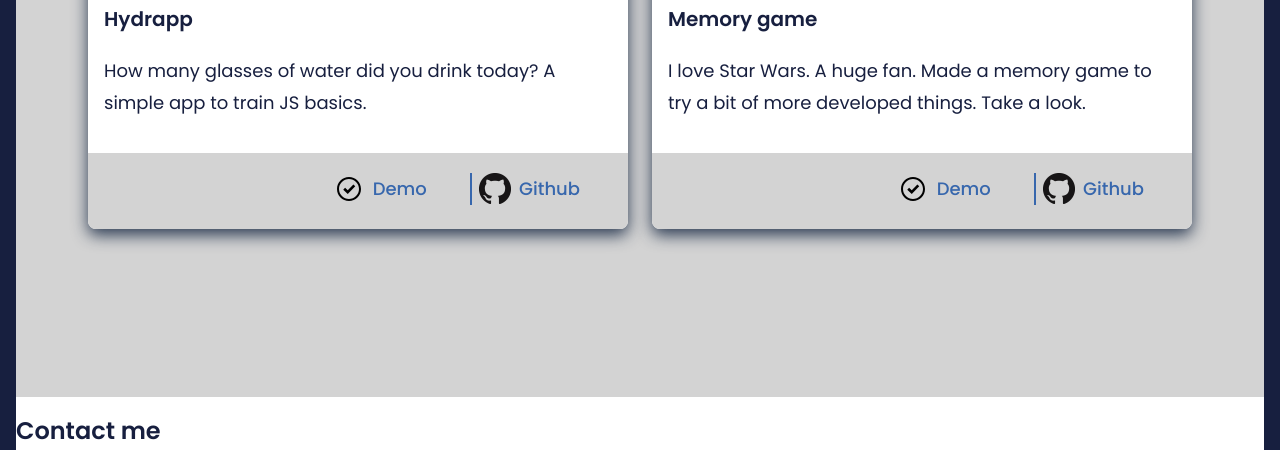
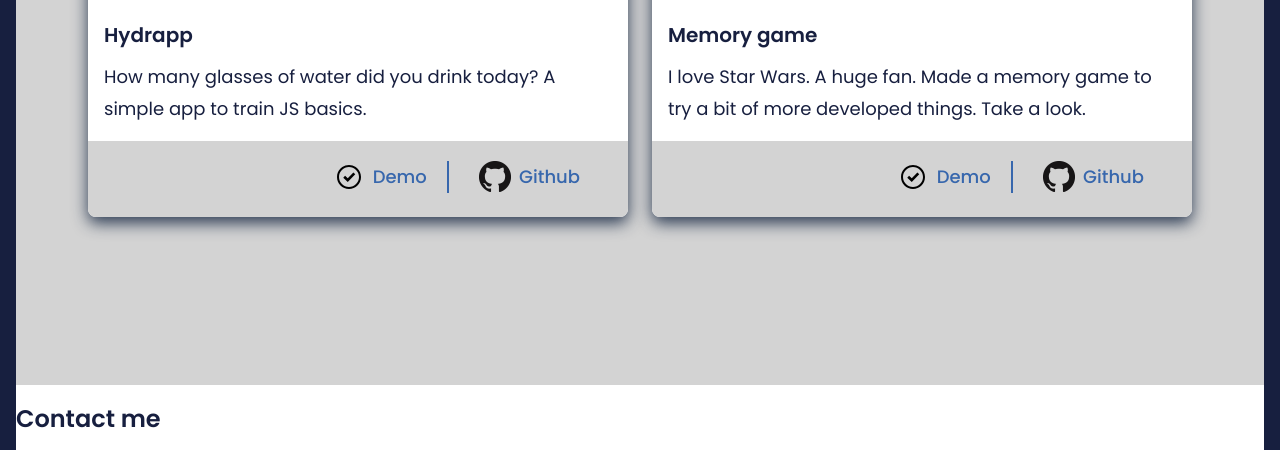
Before and after one commit to JMPaulus/jmpaulus.github.io, a website: page src/content/index.html in a window 1280 px wide. Shown: the part 3137-3587 px from the top of the page. Drawn offline with nearby package versions, Linux system fonts and the light colour scheme; files that its build step writes are made by us from their sources; files whose address does not match are found by name.

Commit message:
Desktop projects made

```diff
--- a/src/scss/modules/projects.scss
+++ b/src/scss/modules/projects.scss
@@ -43,6 +43,7 @@
         font-weight: 400;
         font-size: 1.125rem;
         line-height: 2rem;
+        margin: 0;
     }
 
     &__footer{
@@ -72,7 +73,8 @@
             background: $blue;
             display: block;
             position: absolute;
-            left: -1.5px;
+            left: -1.5rem;
+            pointer-events: none;
                      }
                 }
         &::before{
@@ -92,6 +94,7 @@
         font-weight: 600;
         font-size: 1.25rem;
         line-height: 2.25rem;
-        margin: 0;
+        margin: 1rem 0 0.5rem;
+
     }
 }
```
